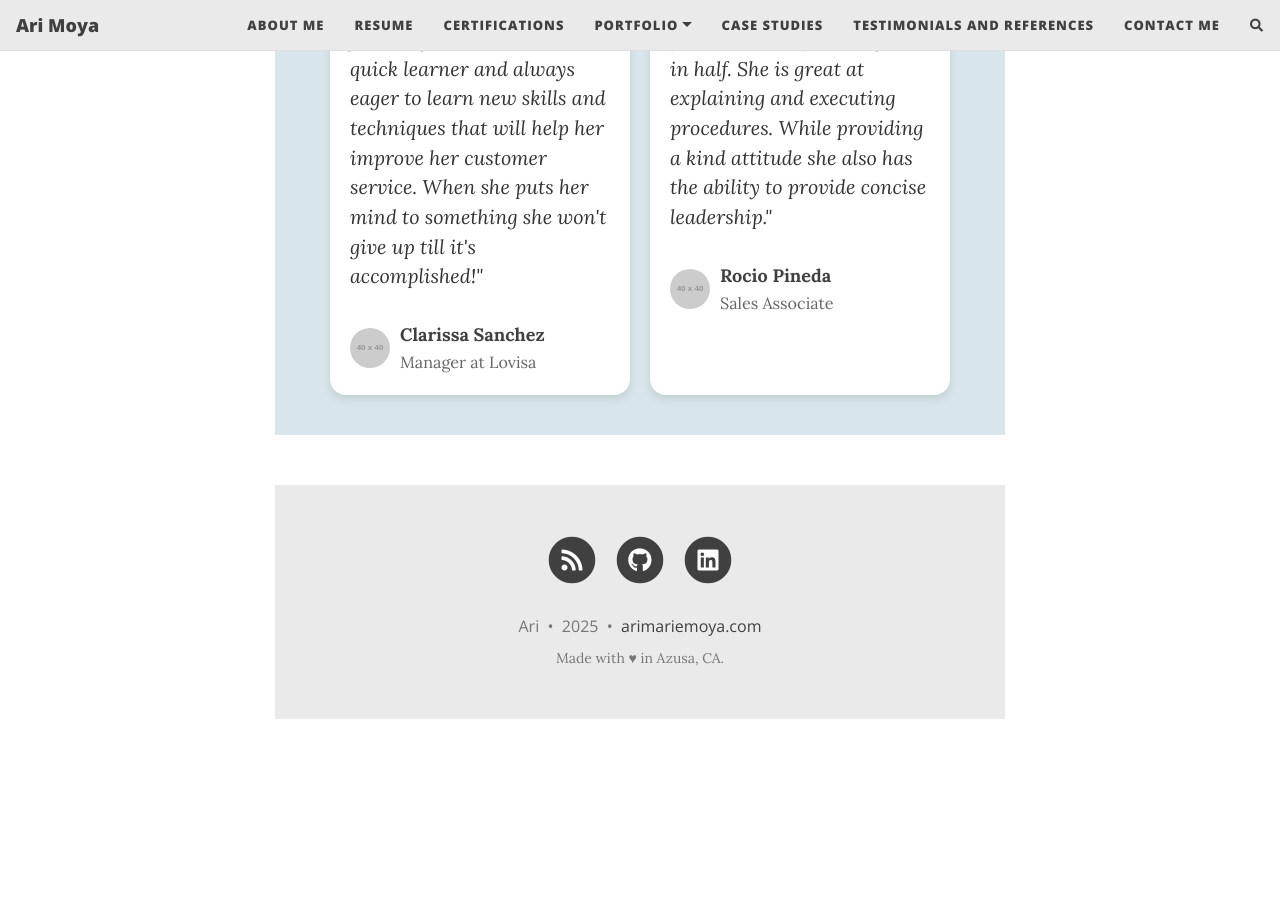
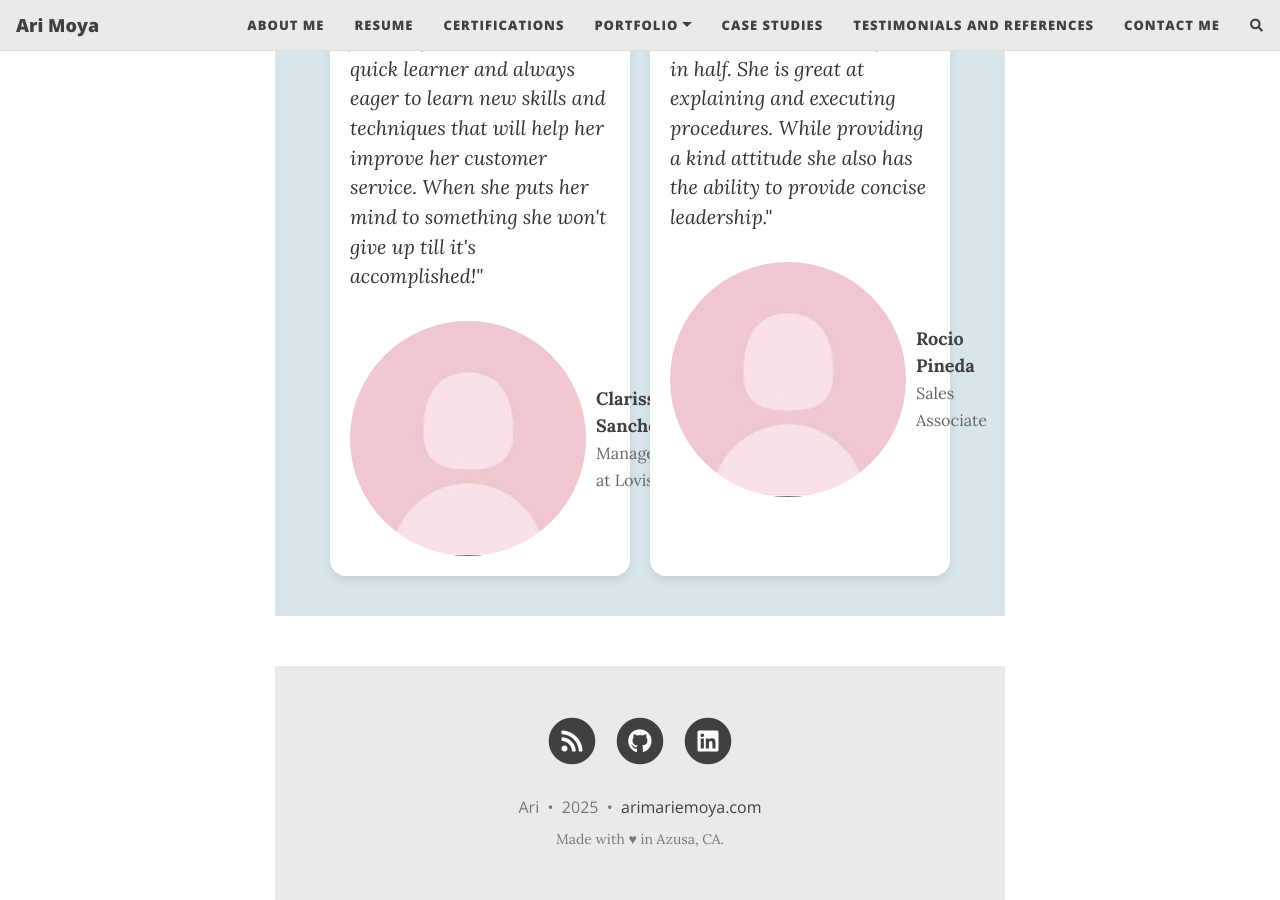
Before and after one commit to aiybusp/aiybusp.github.io, a Jekyll site: the page built from testimonials-and-references.html, in a window 1280 px wide and 900 px high, scrolled down 601 px. Built offline with Jekyll 4.4.1, drawn with Linux system fonts in a browser that asks for light colours; nearby versions of some CDN libraries; comment, search, counter and statistics services are not loaded; before the commit the page ends 1320 px from its top, so only the background shows below that.

Commit message:
Update testimonials-and-references.html

```diff
--- a/testimonials-and-references.html
+++ b/testimonials-and-references.html
@@ -10,7 +10,7 @@ permalink: /testimonials-and-refrences/
       "When Ariel and I worked together, we were a very strong team. I was very impressed at how much of a hardworking person she is! She always made customers feel comfortable. She is a quick learner and always eager to learn new skills and techniques that will help her improve her customer service. When she puts her mind to something she won't give up till it's accomplished!"
     </p>
     <div style="display: flex; align-items: center; margin-top: 15px;">
-      <img src="https://via.placeholder.com/40" alt="Clarissa Sanchez" style="border-radius: 50%; margin-right: 10px;">
+      <img src="/assets/img/PinkProfilePicture.jpg" alt="Clarissa Sanchez" style="border-radius: 50%; margin-right: 10px;">
       <div>
         <strong>Clarissa Sanchez</strong><br>
         <span style="font-size: 0.9em; color: #666;">Manager at Lovisa</span>
@@ -24,7 +24,7 @@ permalink: /testimonials-and-refrences/
       "Ari’s determination to give her best is beyond inspirational. She puts in more than enough effort in what she does. Not stopping at any inconvenience, her perseverance splits conflicts in half. She is great at explaining and executing procedures. While providing a kind attitude she also has the ability to provide concise leadership."
     </p>
     <div style="display: flex; align-items: center; margin-top: 15px;">
-      <img src="https://via.placeholder.com/40" alt="Rocio Pineda" style="border-radius: 50%; margin-right: 10px;">
+      <img src="/assets/img/PinkProfilePicture.jpg" alt="Rocio Pineda" style="border-radius: 50%; margin-right: 10px;">
       <div>
         <strong>Rocio Pineda</strong><br>
         <span style="font-size: 0.9em; color: #666;">Sales Associate</span>
```
